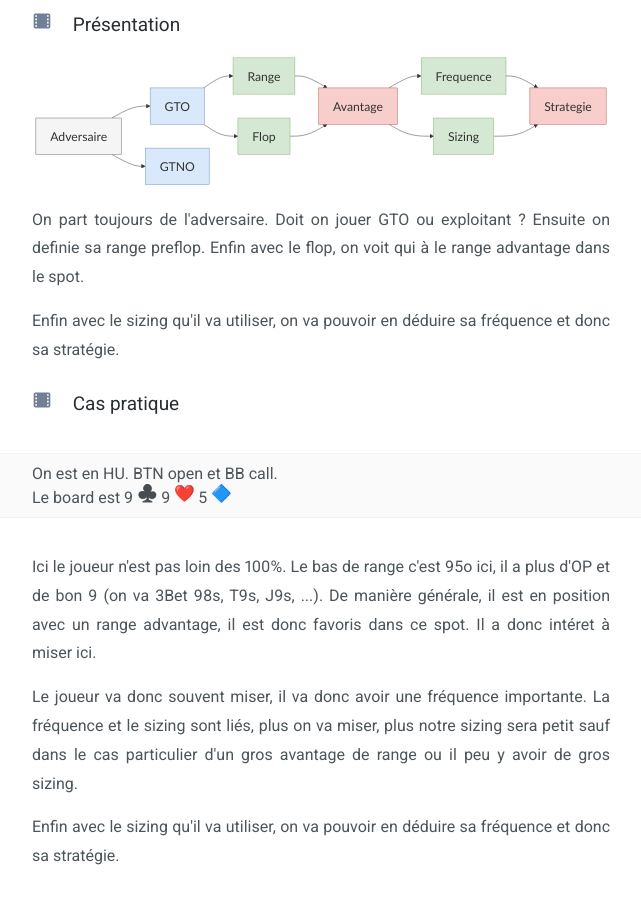
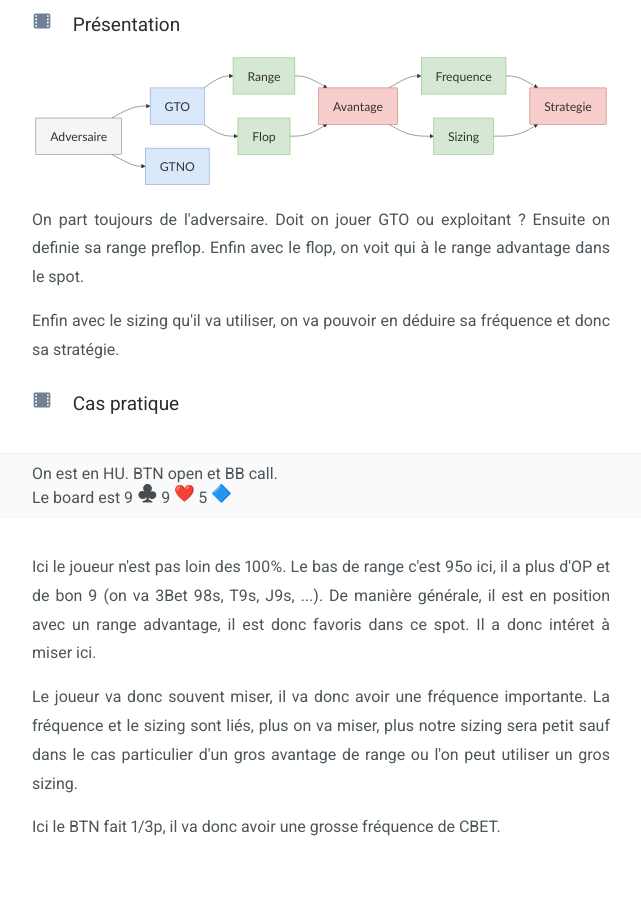
Before and after one commit to greglejeune/blog, a Jekyll site: the page built from _posts/2020-01-23-thinking-process.md, in a window 1280 px wide, cut to the strip 594-1662 px from the top of the page. Shown: the top 904 px of the strip, without its empty margins (319-960 px from the left). Built offline with Jekyll 4.4.1, drawn with Linux system fonts in a browser that asks for light colours; emoji names are drawn with the system emoji font.

Commit message:
Update 2020-01-23-thinking-process.md

```diff
--- a/_posts/2020-01-23-thinking-process.md
+++ b/_posts/2020-01-23-thinking-process.md
@@ -74,10 +74,10 @@ title: "Basou explique son thinking process en HU 5k€"
     Ici le joueur n'est pas loin des 100%. Le bas de range c'est 95o ici, il a plus d'OP et de bon 9 (on va 3Bet 98s, T9s, J9s, ...). De manière générale, il est en position avec un range advantage, il est donc favoris dans ce spot. Il a donc intéret à miser ici.
   </p>
   <p>
-    Le joueur va donc souvent miser, il va donc avoir une fréquence importante. La fréquence et le sizing sont liés, plus on va miser, plus notre sizing sera petit sauf dans le cas particulier d'un gros avantage de range ou il peu y avoir de gros sizing.
+    Le joueur va donc souvent miser, il va donc avoir une fréquence importante. La fréquence et le sizing sont liés, plus on va miser, plus notre sizing sera petit sauf dans le cas particulier d'un gros avantage de range ou l'on peut utiliser un gros sizing.
   </p>
   <p>
-    Enfin avec le sizing qu'il va utiliser, on va pouvoir en déduire sa fréquence et donc sa stratégie.
+    Ici le BTN fait 1/3p, il va donc avoir une grosse fréquence de CBET.
   </p>
 </div>
 
```
